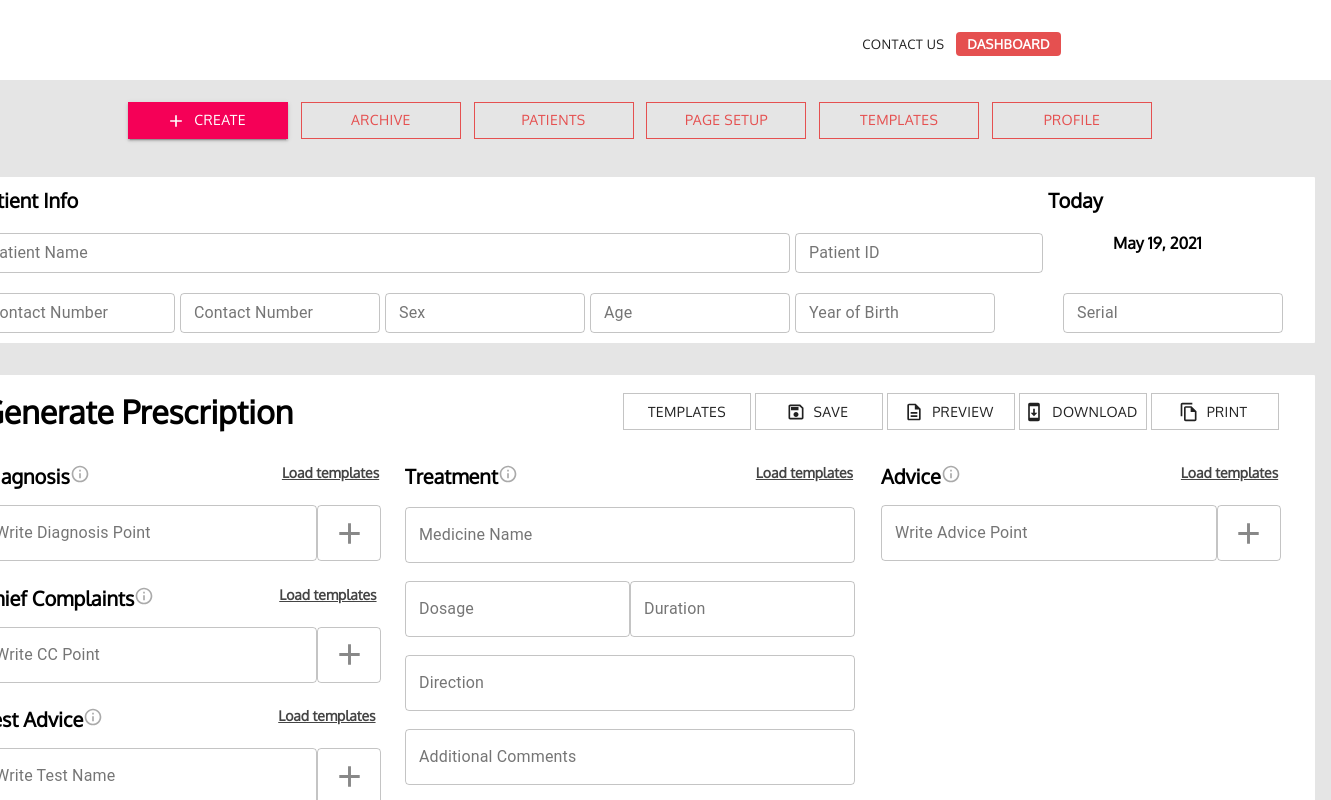
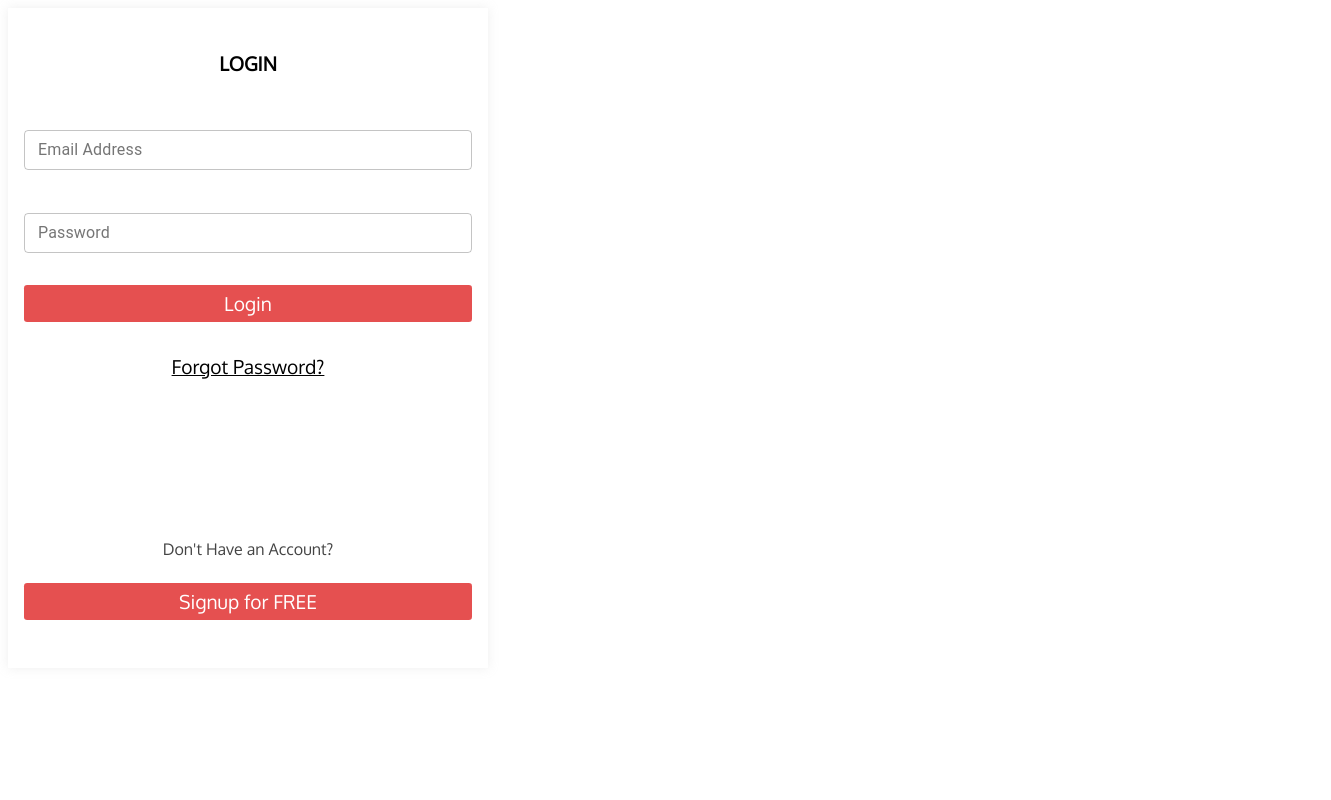
Before and after one commit to Sezaan/presc, a React (Create React App) app: page / in a window 1280 px wide. Shown: the top 800 px of the page, 1331 px wide, since content can reach past the window. Built offline with nearby package versions, Linux system fonts and the light colour scheme.

Commit message:
login component added

```diff
--- /dev/null
+++ b/src/components/Login.js
@@ -0,0 +1,38 @@
+import { TextField } from "@material-ui/core";
+import React, { Component } from "react";
+import style from "../style.module.css";
+
+class Login extends Component {
+  state = {};
+  render() {
+    return (
+      <div className={style.loginContainer}>
+        <div className={style.loginBox1}>
+          <span className={style.loginText1}>LOGIN</span>
+          <TextField
+            variant="outlined"
+            label="Email Address"
+            size="small"
+            style={{ width: "28rem", marginTop: "3.375rem" }}
+          ></TextField>
+          <TextField
+            variant="outlined"
+            label="Password"
+            size="small"
+            style={{ width: "28rem", marginTop: "2.69rem" }}
+          ></TextField>
+          <button className={style.loginButton1}>Login</button>
+          <a href="#" className={style.loginText2}>
+            Forgot Password?
+          </a>
+        </div>
+        <div className={style.loginBox2}>
+          <span className={style.loginText3}>Don't Have an Account?</span>
+          <button className={style.loginButton2}>Signup for FREE</button>
+        </div>
+      </div>
+    );
+  }
+}
+
+export default Login;
--- a/src/index.js
+++ b/src/index.js
@@ -2,11 +2,11 @@ import React from "react";
 import ReactDOM from "react-dom";
 import "./App.css";
 import reportWebVitals from "./reportWebVitals";
-import Prescription from './pages/Prescription'
+import LoginPage from './pages/LoginPage'
 
 
 ReactDOM.render(
-  <Prescription></Prescription>
+  <LoginPage></LoginPage>
   ,
 
   document.getElementById("root")
--- /dev/null
+++ b/src/pages/LoginPage.js
@@ -0,0 +1,15 @@
+import React, { Component } from 'react';
+import Login from '../components/Login';
+
+class LoginPage extends Component {
+    state = {  }
+    render() {
+        return (
+            <div >
+                <Login></Login>
+            </div>
+         );
+    }
+}
+
+export default LoginPage ;
--- a/src/style.module.css
+++ b/src/style.module.css
@@ -1,5 +1,7 @@
-@import url('https://fonts.googleapis.com/css2?family=Oxygen&display=swap');
-* { font-family: 'Oxygen', sans-serif; }
+@import url("https://fonts.googleapis.com/css2?family=Oxygen&display=swap");
+* {
+  font-family: "Oxygen", sans-serif;
+}
 
 .listItem {
   height: fit-content;
@@ -9,40 +11,39 @@
   padding: 5px;
   display: flex;
   justify-content: space-between;
-    align-content:space-between;
+  align-content: space-between;
 
-
-    background: #FFFFFF;
-    border: 1px solid #AAAAAA;
+  background: #ffffff;
+  border: 1px solid #aaaaaa;
   box-sizing: border-box;
   border-radius: 4px;
 }
 
-  .container{
+.container {
   width: 400px;
 }
 
-  .containerTreatment{
+.containerTreatment {
   width: 450px;
   /*border: 2px solid rosybrown;*/
 }
 
-.box1{
+.box1 {
   display: flex;
 }
-.header{
-    font-family: 'Oxygen', sans-serif;
+.header {
+  font-family: "Oxygen", sans-serif;
   font-style: normal;
   font-weight: bold;
   font-size: 20px;
   line-height: 25px;
   color: #000000;
 }
-.infoicon{
+.infoicon {
   background: #ffffffbb;
 }
-.template{
-    font-family: 'Oxygen';
+.template {
+  font-family: "Oxygen";
   font-style: normal;
   font-weight: bold;
   font-size: 14px;
@@ -53,66 +54,126 @@
 
   color: #444444;
 }
-.emptySpace{
+.emptySpace {
   width: 170px;
 }
-.box2{
+.box2 {
   height: fit-content;
   width: 400px;
   left: 0px;
   top: 0px;
   margin-top: 16px;
   border-radius: 4px;
-
-    background: #FFFFFF;
+  background: #ffffff;
   box-sizing: border-box;
   border-radius: 4px;
 }
-.box3{
+.box3 {
   width: 400px;
   height: max-content;
   margin-top: 7px;
-    background: #FFFFFF;
+  background: #ffffff;
   display: flex;
 }
 
-
-.textbox{
+.textbox {
   width: 400px;
   height: 40px;
   position: absolute;
   margin-top: 17px;
-    background: #FFFFFF;
-    border: 1px solid #AAAAAA;
+  background: #ffffff;
+  border: 1px solid #aaaaaa;
   box-sizing: border-box;
   border-radius: 4px;
 }
 
-.paragraph{
+.paragraph {
   margin-bottom: 5px;
   width: 480px;
-
 }
 
-table,th,td{
+table,
+th,
+td {
   border: 1px solid #444444;
   border-collapse: collapse;
 }
 
-.pageHeader{
-  background-color: #FFFFFF;
+.pageHeader {
+  background-color: #ffffff;
   display: grid;
-  grid-template-columns: repeat(12,1fr);
-  grid-template-rows: repeat(3,1.5rem);
+  grid-template-columns: repeat(12, 1fr);
+  grid-template-rows: repeat(3, 1.5rem);
   justify-content: center;
   align-content: center;
 }
 
-.footer{
+.footer {
   height: 8rem;
   width: auto;
   display: grid;
-    grid-template-columns: repeat(12,1fr);
-    grid-template-rows: repeat(3,1.5rem);
+  grid-template-columns: repeat(12, 1fr);
+  grid-template-rows: repeat(3, 1.5rem);
   background: rgba(232, 82, 79, 0.1);
 }
+
+.loginContainer {
+  width: 30rem;
+  display: flex;
+  flex-direction: column;
+  box-shadow: 0px 0px 10px rgba(187, 187, 187, 0.25);
+}
+.loginBox1 {
+  width: fit-content;
+  justify-self: center;
+  align-self: center;
+  display: flex;
+  flex-direction: column;
+  align-content: center;
+}
+.loginText1 {
+  font-weight: bold;
+  font-size: 1.2rem;
+  text-align: center;
+  margin-top: 2.69rem;
+}
+.loginButton1 {
+  width: 28rem;
+  height: 2.3rem;
+  margin-top: 2rem;
+  background: #e55050;
+  border: 0px;
+  border-radius: 0.2rem;
+  color: #ffffff;
+  font-size: 1.2rem;
+}
+.loginText2 {
+  margin-top: 2rem;
+  text-align: center;
+  color: #000000;
+  font-size: 1.2rem;
+}
+.loginBox2 {
+  width: fit-content;
+  justify-self: center;
+  align-self: center;
+  margin-top: 10rem;
+  display: flex;
+  flex-direction: column;
+}
+.loginButton2 {
+  width: 28rem;
+  height: 2.3rem;
+  margin-bottom: 3rem;
+  background: #e55050;
+  border: 0px;
+  border-radius: 0.2rem;
+  color: #ffffff;
+  font-size: 1.2rem;
+}
+
+.loginText3 {
+  margin-bottom: 1.5rem;
+  text-align: center;
+  color: #444444;
+}
```
Also changed, not shown: src/components/Signup.js (added, +38 -0 lines). Lines whose indentation alone changed are shown as unchanged.
